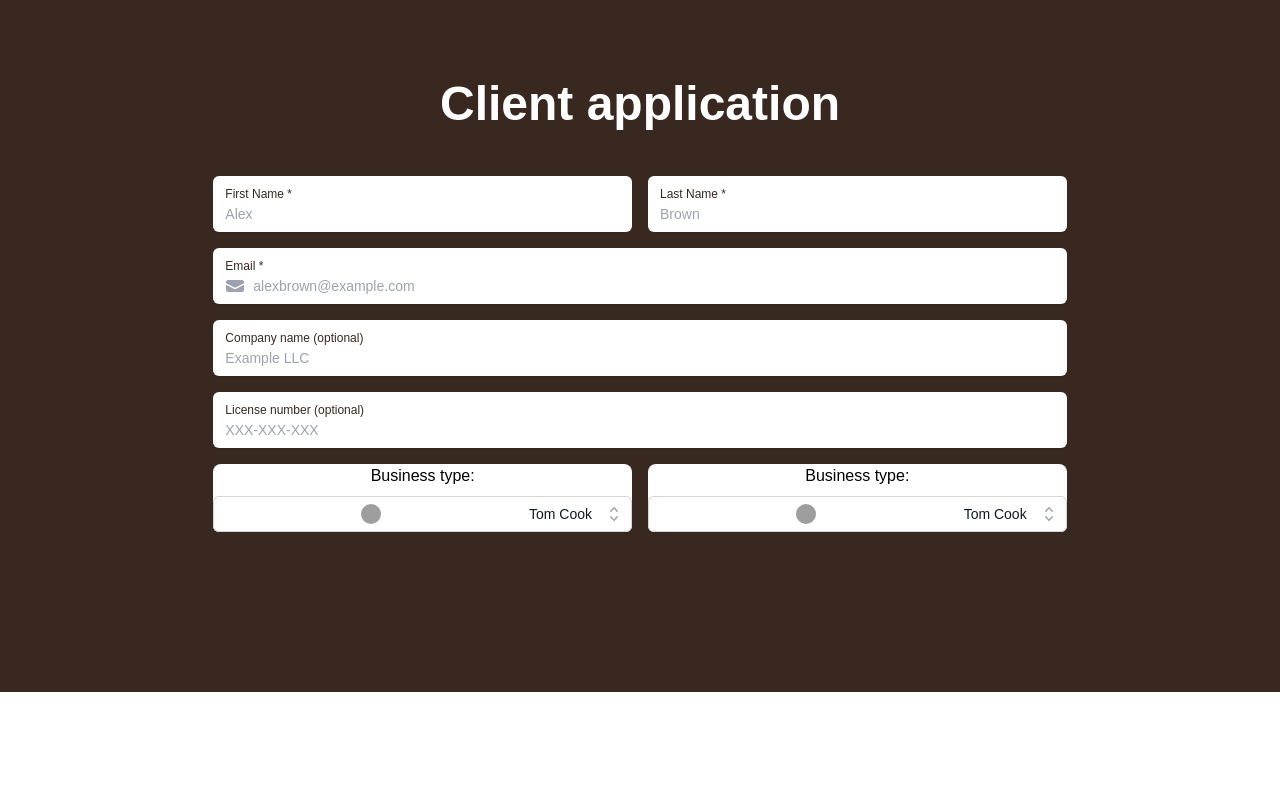
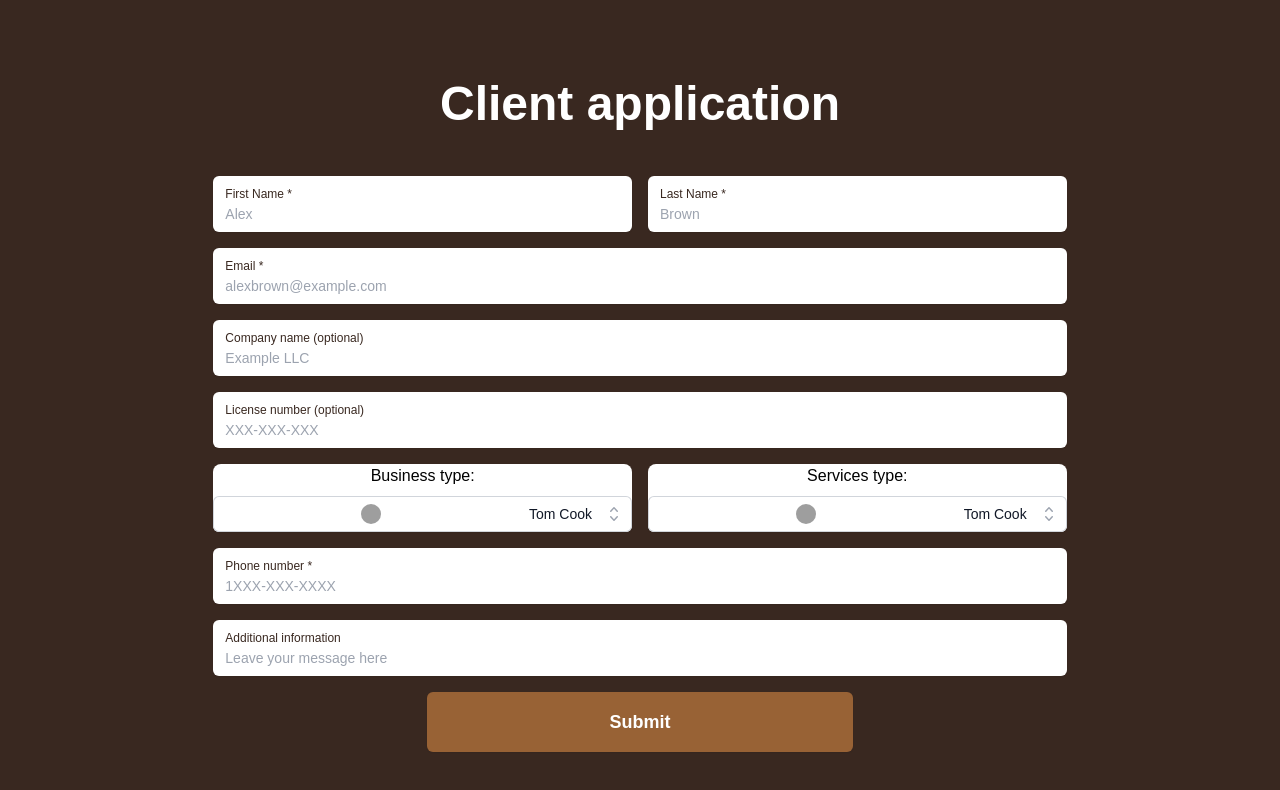
Before and after one commit to timaantonuk/remsvol-texas, a React (Create React App) app: page /apply in a window 1280 px wide. Shown: the top 790 px of the page. Built offline with nearby package versions, Linux system fonts and the light colour scheme; grey boxes are pictures that could not be loaded.

Commit message:
Added formik, added formik Form with validation

```diff
--- /dev/null
+++ b/src/constants/validationSchema.js
@@ -0,0 +1,20 @@
+import * as Yup from "yup";
+
+const phoneRegExp =
+  /^((\\+[1-9]{1,4}[ \\-]*)|(\\([0-9]{2,3}\\)[ \\-]*)|([0-9]{2,4})[ \\-]*)*?[0-9]{3,4}?[ \\-]*[0-9]{3,4}?$/;
+
+export const validationSchema = Yup.object().shape({
+  firstName: Yup.string()
+    .matches(/^[A-Za-z ]*$/, "Please enter valid name")
+    .required("First name is required"),
+  lastName: Yup.string()
+    .matches(/^[A-Za-z ]*$/, "Please enter valid name")
+    .required("Last name is required"),
+  email: Yup.string().email("Invalid email").required("Email is required"),
+  companyName: Yup.string(),
+  licenseNumber: Yup.string(),
+  businessType: Yup.string(),
+  servicesType: Yup.string(),
+  phoneNumber: Yup.string().matches(phoneRegExp, "Phone number is not valid"),
+  additionalInformation: Yup.string(),
+});
--- a/src/pages/ApplyForm.jsx
+++ b/src/pages/ApplyForm.jsx
@@ -1,126 +1,233 @@
-import { EnvelopeIcon } from '@heroicons/react/20/solid';
-import DropdownInput from '../components/DropdownInput';
+import { EnvelopeIcon } from "@heroicons/react/20/solid";
+import { useFormik } from "formik";
+import DropdownInput from "../components/DropdownInput";
+import { validationSchema } from "../constants/validationSchema";
 
 export default function ApplyForm() {
+  const initialValues = {
+    firstName: "",
+    lastName: "",
+    email: "",
+    companyName: "",
+    licenseNumber: "",
+    phoneNumber: "",
+    additionalInformation: "",
+  };
+
+  const formik = useFormik({
+    initialValues,
+    validationSchema,
+    onSubmit: (values, actions) => {
+      alert(JSON.stringify(values));
+    },
+  });
+
+  console.log(formik.errors);
   return (
-    <div className='bg-[#392820] pt-20 pb-40'>
-      <h1 className='text-center text-white text-5xl font-bold mb-12'>
+    <div className="bg-[#392820] pt-20 pb-40">
+      <h1 className="text-center text-white text-5xl font-bold mb-12">
         Client application
       </h1>
 
-      <form className='flex justify-center items-center flex-col'>
+      <form className="flex justify-center items-center flex-col">
         {/* // first name */}
 
-        <div className='first-row lg:flex justify-between lg:w-2/3 gap-4 w-4/5'>
-          <div className='rounded-md px-3 pt-2.5 pb-1.5 mb-4 lg:mb-0 shadow-sm ring-inset bg-white  focus-within:ring-2 focus-within:ring-[#bb8a4f] lg:w-1/2'>
+        <div className="first-row lg:flex justify-between lg:w-2/3 gap-4 w-4/5">
+          <div className="rounded-md px-3 pt-2.5 pb-1.5 mb-4 lg:mb-0 shadow-sm ring-inset bg-white  focus-within:ring-2 focus-within:ring-[#bb8a4f] lg:w-1/2">
             <label
-              htmlFor='name'
-              className='block text-xs font-medium text-[#392820]'
+              htmlFor="name"
+              className="block text-xs font-medium text-[#392820]"
             >
               First Name *
             </label>
             <input
-              type='text'
-              name='name'
-              id='name'
-              className='block w-full border-0 p-0 text-gray-900 placeholder:text-gray-400 focus:ring-0 sm:text-sm sm:leading-6'
-              placeholder='Alex'
+              onChange={(e) =>
+                formik.setFieldValue("firstName", e.target.value)
+              }
+              type="text"
+              name="firstName"
+              id="name"
+              className="block w-full border-0 p-0 text-gray-900 placeholder:text-gray-400 focus:ring-0 sm:text-sm sm:leading-6"
+              placeholder="Alex"
             />
+            {formik.errors.firstName && (
+              <span className="text-red-600 text-sm">
+                {formik.errors.firstName}
+              </span>
+            )}
           </div>
           {/* // last name */}
 
-          <div className='rounded-md px-3 pt-2.5 pb-1.5 shadow-sm ring-inset bg-white  focus-within:ring-2 focus-within:ring-[#bb8a4f]  lg:w-1/2 mb-4 lg:mb-0'>
+          <div className="rounded-md px-3 pt-2.5 pb-1.5 shadow-sm ring-inset bg-white  focus-within:ring-2 focus-within:ring-[#bb8a4f]  lg:w-1/2 mb-4 lg:mb-0">
             <label
-              htmlFor='surname'
-              className='block text-xs font-medium text-[#392820]'
+              htmlFor="surname"
+              className="block text-xs font-medium text-[#392820]"
             >
               Last Name *
             </label>
             <input
-              type='text'
-              name='surname'
-              id='surname'
-              className='block w-full border-0 p-0 text-gray-900 placeholder:text-gray-400 focus:ring-0 sm:text-sm sm:leading-6'
-              placeholder='Brown'
+              onChange={(e) => formik.setFieldValue("lastName", e.target.value)}
+              type="text"
+              name="lastName"
+              id="surname"
+              className="block w-full border-0 p-0 text-gray-900 placeholder:text-gray-400 focus:ring-0 sm:text-sm sm:leading-6"
+              placeholder="Brown"
             />
+            {formik.errors.lastName && (
+              <span className="text-red-600 text-sm">
+                {formik.errors.lastName}
+              </span>
+            )}
           </div>
         </div>
 
         {/* email */}
 
-        <div className=' rounded-md px-3 pt-2.5 pb-1.5 shadow-sm ring-inset bg-white  focus-within:ring-2 focus-within:ring-[#bb8a4f] lg:w-2/3 lg:mt-4 w-4/5  '>
+        <div className=" rounded-md px-3 pt-2.5 pb-1.5 shadow-sm ring-inset bg-white  focus-within:ring-2 focus-within:ring-[#bb8a4f] lg:w-2/3 lg:mt-4 w-4/5  ">
           <label
-            htmlFor='email'
-            className='block text-xs font-medium text-[#392820]'
+            htmlFor="email"
+            className="block text-xs font-medium text-[#392820]"
           >
             Email *
           </label>
 
-          <div className='relative'>
-            <div className='pointer-events-none absolute inset-y-0 left-0 flex items-center '>
+          <div className="relative">
+            {/* <div className="pointer-events-none absolute inset-y-0 left-0 flex items-center ">
               <EnvelopeIcon
-                className='h-5 w-5 text-gray-400'
-                aria-hidden='true'
+                className="h-5 w-5 text-gray-400"
+                aria-hidden="true"
               />
-            </div>
+            </div> */}
 
             <input
-              type='email'
-              name='email'
-              id='email'
-              className='pl-6 lg:pl-7 block w-full border-0 p-0 text-gray-900 placeholder:text-gray-400 focus:ring-0 sm:text-sm sm:leading-6'
-              placeholder='alexbrown@example.com'
+              onChange={(e) => formik.setFieldValue("email", e.target.value)}
+              type="email"
+              name="email"
+              id="email"
+              className=" block w-full border-0 p-0 text-gray-900 placeholder:text-gray-400 focus:ring-0 sm:text-sm sm:leading-6"
+              placeholder="alexbrown@example.com"
             />
+            {formik.errors.email && (
+              <span className="text-red-600 text-sm">
+                {formik.errors.email}
+              </span>
+            )}
           </div>
         </div>
 
         {/* company name */}
 
-        <div className='rounded-md px-3 pt-2.5 pb-1.5 shadow-sm ring-inset bg-white  focus-within:ring-2 focus-within:ring-[#bb8a4f] lg:w-2/3 mt-4 w-4/5  '>
+        <div className="rounded-md px-3 pt-2.5 pb-1.5 shadow-sm ring-inset bg-white  focus-within:ring-2 focus-within:ring-[#bb8a4f] lg:w-2/3 mt-4 w-4/5  ">
           <label
-            htmlFor='companyname'
-            className='block text-xs font-medium text-[#392820]'
+            htmlFor="companyname"
+            className="block text-xs font-medium text-[#392820]"
           >
             Company name (optional)
           </label>
           <input
-            type='text'
-            name='companyname'
-            id='companyname'
-            className='block w-full border-0 p-0 text-gray-900 placeholder:text-gray-400 focus:ring-0 sm:text-sm sm:leading-6'
-            placeholder='Example LLC'
+            onChange={(e) =>
+              formik.setFieldValue("companyName", e.target.value)
+            }
+            type="text"
+            name="companyName"
+            id="companyName"
+            className="block w-full border-0 p-0 text-gray-900 placeholder:text-gray-400 focus:ring-0 sm:text-sm sm:leading-6"
+            placeholder="Example LLC"
           />
         </div>
 
         {/* license number */}
 
-        <div className='rounded-md px-3 pt-2.5 pb-1.5 shadow-sm ring-inset bg-white  focus-within:ring-2 focus-within:ring-[#bb8a4f] lg:w-2/3 mt-4 w-4/5  '>
+        <div className="rounded-md px-3 pt-2.5 pb-1.5 shadow-sm ring-inset bg-white  focus-within:ring-2 focus-within:ring-[#bb8a4f] lg:w-2/3 mt-4 w-4/5  ">
           <label
-            htmlFor='license'
-            className='block text-xs font-medium text-[#392820]'
+            htmlFor="license"
+            className="block text-xs font-medium text-[#392820]"
           >
             License number (optional)
           </label>
           <input
-            type='text'
-            name='license'
-            id='license'
-            className='block w-full border-0 p-0 text-gray-900 placeholder:text-gray-400 focus:ring-0 sm:text-sm sm:leading-6'
-            placeholder='XXX-XXX-XXX'
+            onChange={(e) =>
+              formik.setFieldValue("licenseNumber", e.target.value)
+            }
+            type="text"
+            name="licenseNumber"
+            id="license"
+            className="block w-full border-0 p-0 text-gray-900 placeholder:text-gray-400 focus:ring-0 sm:text-sm sm:leading-6"
+            placeholder="XXX-XXX-XXX"
           />
         </div>
 
         {/* business type and services type */}
 
-        <div className='lg:flex justify-between lg:w-2/3 w-4/5 gap-4 mt-4'>
-          <div className='lg:w-1/2 bg-white rounded-lg mb-4 lg:mb-0'>
-            <p className='text-center'>Business type:</p>
+        <div className="lg:flex justify-between lg:w-2/3 w-4/5 gap-4 mt-4">
+          <div className="lg:w-1/2 bg-white rounded-lg mb-4 lg:mb-0">
+            <p className="text-center">Business type:</p>
             <DropdownInput />
           </div>
-          <div className='lg:w-1/2 bg-white rounded-lg'>
-            <p className='text-center'>Business type:</p>
+
+          <div className="lg:w-1/2 bg-white rounded-lg">
+            <p className="text-center">Services type:</p>
             <DropdownInput />
           </div>
+        </div>
+
+        {/* phone number */}
+        <div className=" rounded-md px-3 pt-2.5 pb-1.5 shadow-sm ring-inset bg-white  focus-within:ring-2 focus-within:ring-[#bb8a4f] lg:w-2/3 lg:mt-4 w-4/5  ">
+          <label
+            htmlFor="email"
+            className="block text-xs font-medium text-[#392820]"
+          >
+            Phone number *
+          </label>
+
+          <div className="relative">
+            <input
+              onChange={(e) =>
+                formik.setFieldValue("phoneNumber", e.target.value)
+              }
+              type="text"
+              name="phoneNumber"
+              id="phoneNumber"
+              className="block w-full border-0 p-0 text-gray-900 placeholder:text-gray-400 focus:ring-0 sm:text-sm sm:leading-6"
+              placeholder="1XXX-XXX-XXXX"
+            />
+            {formik.errors.phoneNumber && (
+              <span className="text-red-600 text-sm">
+                {formik.errors.phoneNumber}
+              </span>
+            )}
+          </div>
+        </div>
+        {/* additional info */}
+        <div className=" rounded-md px-3 mt-4 pt-2.5 pb-1.5 shadow-sm ring-inset bg-white  focus-within:ring-2 focus-within:ring-[#bb8a4f] lg:w-2/3 lg:mt-4 w-4/5  ">
+          <label
+            htmlFor="email"
+            className="block text-xs font-medium text-[#392820]"
+          >
+            Additional information
+          </label>
+
+          <div className="relative">
+            <input
+              onChange={(e) =>
+                formik.setFieldValue("additionalInformation", e.target.value)
+              }
+              type="email"
+              name="additionalInformation"
+              id="additionalInformation"
+              className=" block w-full border-0 p-0 text-gray-900 placeholder:text-gray-400 focus:ring-0 sm:text-sm sm:leading-6"
+              placeholder="Leave your message here "
+            />
+          </div>
+        </div>
+        <div className=" lg:flex justify-between lg:w-2/3 gap-4 w-4/5">
+          <button
+            onClick={formik.handleSubmit}
+            type="submit"
+            className="rounded-md text-lg bg-[#986235] mx-auto w-1/2 py-4 mt-4  px-2.5 font-semibold text-white shadow-sm hover:bg-[#a67651]   "
+          >
+            Submit
+          </button>
         </div>
       </form>
     </div>
```
